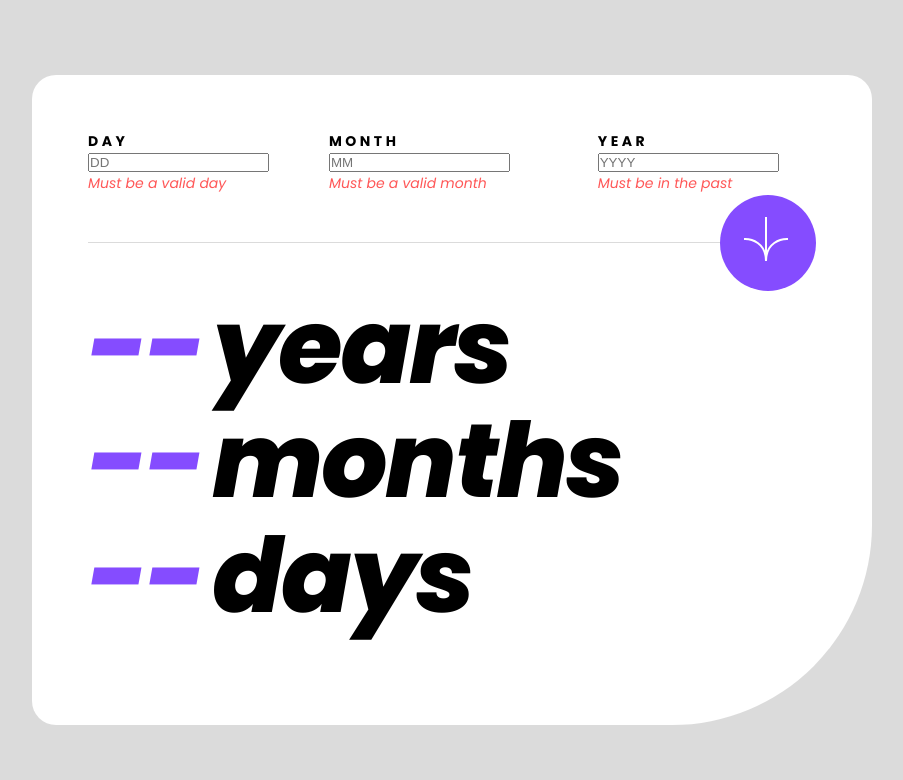
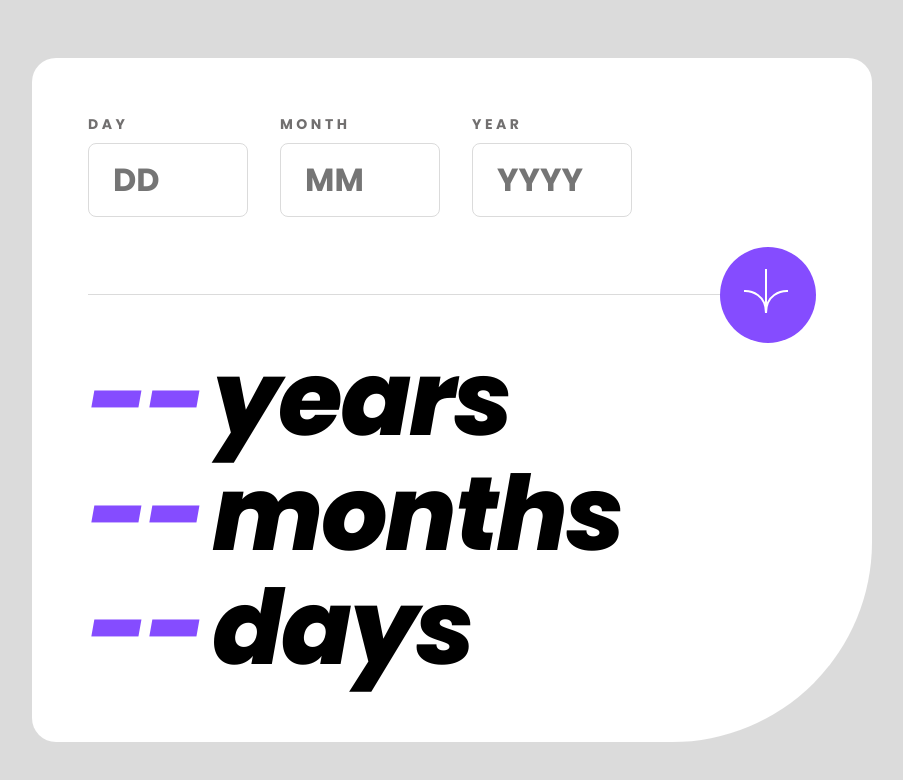
Before and after one commit to jmmarketing/age-calculator-FEM, a plain HTML site: page index.html in a window 1280 px wide. Shown: the whole page, without its empty margins (188-1091 px from the left). Drawn offline with Linux system fonts and the light colour scheme.

Commit message:
Finished desktop basic styling with error states

```diff
--- a/index.html
+++ b/index.html
@@ -38,8 +38,10 @@
             id="day"
             placeholder="DD"
             aria-label="Day"
+            class="calculator__input"
+            required
           />
-          <p class="error-message">Must be a valid day</p>
+          <span class="error-message">Must be a valid day</span>
         </div>
 
         <div class="calculator__input-group">
@@ -50,6 +52,8 @@
             id="month"
             placeholder="MM"
             aria-label="Month"
+            class="calculator__input"
+            required
           />
           <p class="error-message">Must be a valid month</p>
         </div>
@@ -62,6 +66,8 @@
             id="year"
             placeholder="YYYY"
             aria-label="Year"
+            class="calculator__input"
+            required
           />
           <p class="error-message">Must be in the past</p>
         </div>
--- a/sass/base/_typography.scss
+++ b/sass/base/_typography.scss
@@ -23,4 +23,9 @@ body {
   letter-spacing: 3.5px;
   font-style: normal;
   text-transform: uppercase;
+  color: $color-grey;
+
+  &:has(~ input.invalid) {
+    color: $color-error-red;
+  }
 }
--- a/sass/base/_utilities.scss
+++ b/sass/base/_utilities.scss
@@ -1,4 +1,5 @@
 .error-message {
   color: $color-error-red;
   font-weight: 400;
+  opacity: 0;
 }
--- a/sass/components/_calculator.scss
+++ b/sass/components/_calculator.scss
@@ -4,11 +4,47 @@
   padding: 56px;
 
   width: 840px;
-  height: 650px;
+  //   height: 650px;
 
   &__input-row {
     display: inline-flex;
     gap: 32px;
+  }
+
+  &__input-group {
+    display: flex;
+    flex-direction: column;
+    gap: 8px;
+  }
+
+  &__input {
+    width: 160px;
+    padding: 12px 24px;
+    border-radius: 8px;
+    border: 1px solid $color-light-grey;
+
+    font-size: 3.2rem;
+    font-family: "Poppins", sans-serif;
+    font-weight: 700;
+    color: $color-off-black;
+    outline: none;
+
+    cursor: pointer;
+
+    &:focus,
+    &:active,
+    &:hover {
+      border: 1px solid $color-purple;
+      transition: all 0.3s;
+    }
+
+    &.invalid {
+      border: 1px solid $color-error-red;
+      + .error-message {
+        opacity: 1;
+        transition: all 0.3s;
+      }
+    }
   }
 
   &__divider {
@@ -30,6 +66,12 @@
       position: absolute;
       right: 0;
 
+      cursor: pointer;
+
+      &:hover {
+        background-color: $color-off-black;
+      }
+
       svg {
         transform: translate(50%, 50%);
       }
```
Also changed, not shown: sass/main.css, 1 other file.
